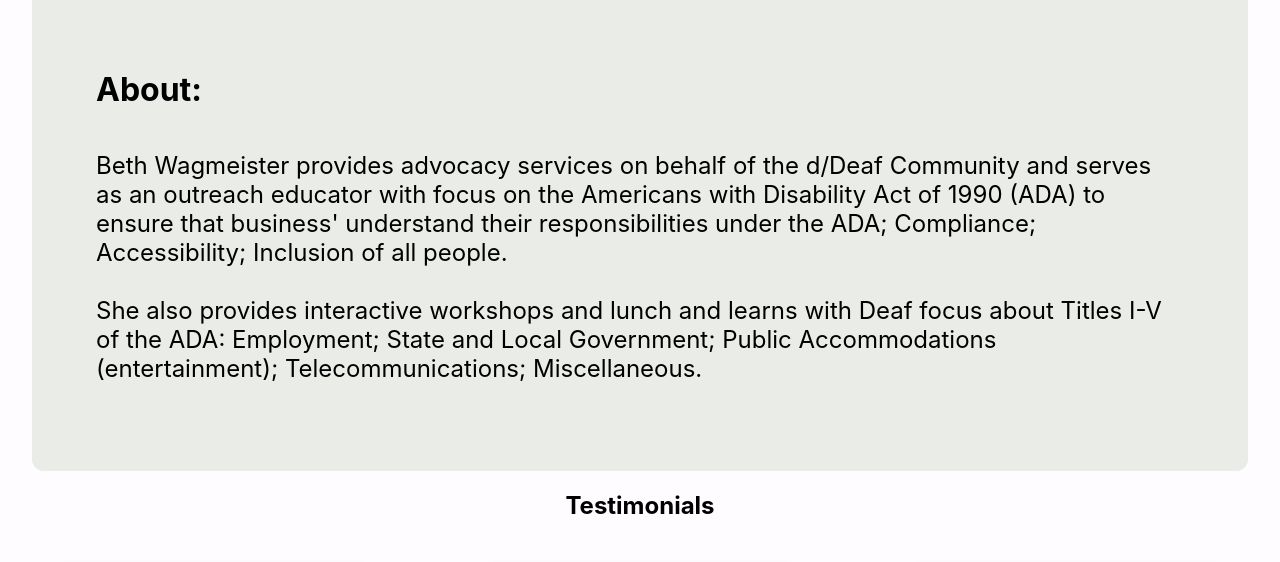
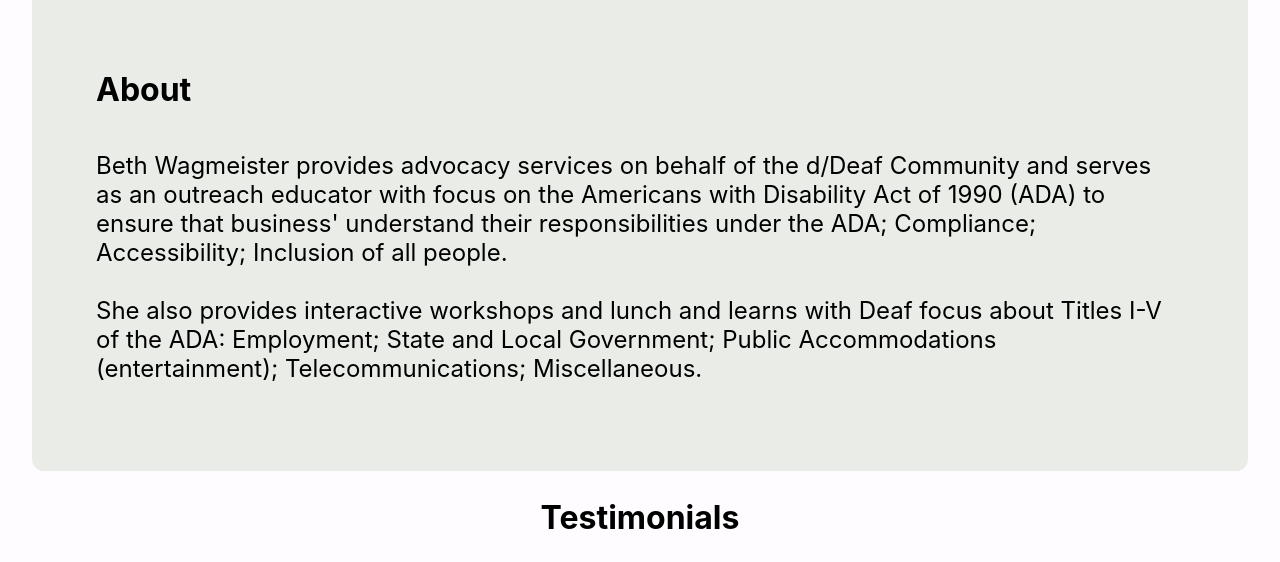
Before and after one commit to michellebakels/coding-with-sisterhood, a React (Create React App) app: page / in a window 1280 px wide. Shown: the part 805-1367 px from the top of the page. Built offline with nearby package versions, Linux system fonts and the light colour scheme; some icons are missing.

Commit message:
fixed css

```diff
--- a/src/App.css
+++ b/src/App.css
@@ -84,7 +84,7 @@ section {
   transition: 0.3s;
   width: 300px;
   min-height: 450px;
-  background-color: #5CBBFF;
+  background-color: #5cbbff75;
   margin: 24px;
 }
 
@@ -99,4 +99,6 @@ q {
 
 .testimonial-header {
   text-align: center;
+  font-size: 4vh;
+
 }
--- a/src/App.js
+++ b/src/App.js
@@ -17,7 +17,7 @@ function App() {
         <div id="image-slider-container" className="container-pics">
           <h2 className="description">Advocacy for the Deaf and Hard of Hearing</h2>
           <ImageSlider />
-          <h4 className="about-title">About: </h4>
+          <h4 className="about-title">About </h4>
           <p className="about-paragraph">
             Beth Wagmeister provides advocacy services on behalf of the d/Deaf
             Community and serves as an outreach educator with focus on the
```
